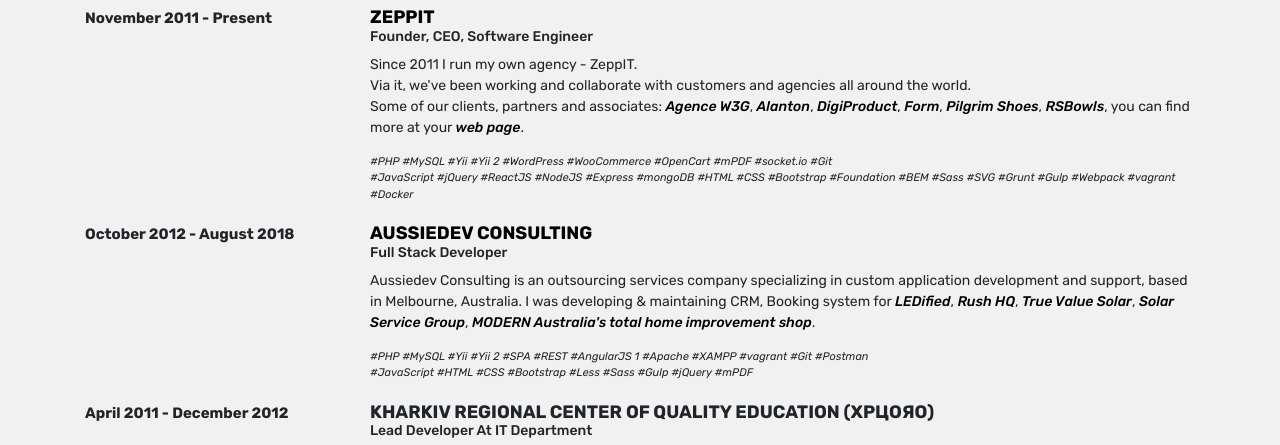
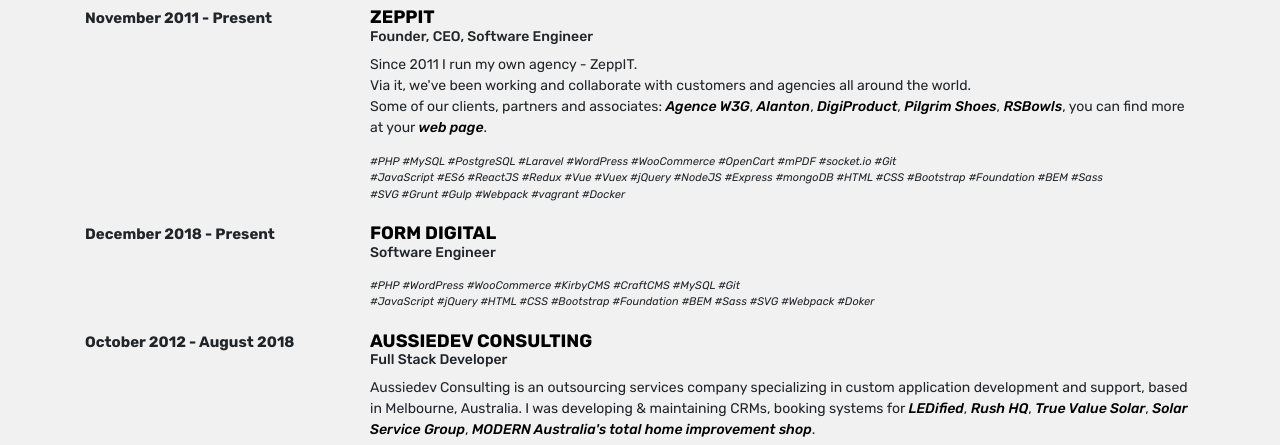
Before and after one commit to maschinoff/resume, a plain HTML site: page index.html in a window 1280 px wide. Shown: the part 504-949 px from the top of the page. Drawn offline with nearby package versions, Linux system fonts and the light colour scheme.

Commit message:
add form and fix some bugs

```diff
--- a/index.html
+++ b/index.html
@@ -135,14 +135,27 @@
                                     <a href="http://www.agence-w3g.com" target="_blank" rel="noopener nofollow">Agence W3G</a>,
                                     <a href="https://alanton.com.ua" target="_blank" rel="noopener nofollow">Alanton</a>,
                                     <a href="https://digiproduct.co.il" target="_blank" rel="noopener nofollow">DigiProduct</a>,
-                                    <a href="https://form-digital.com" target="_blank" rel="noopener nofollow">Form</a>,
                                     <a href="https://truefitshoes.com" target="_blank" rel="noopener nofollow">Pilgrim Shoes</a>,
                                     <a href="http://rsbowls.com" target="_blank" rel="noopener nofollow">RSBowls</a>, you can find more at your
                                     <a href="https://www.zeppit.pro" target="_blank" rel="noopener">web page</a>.
                                 </p>
                                 <div class="stack--small">
-                                    #PHP #MySQL #Yii #Yii 2 #WordPress #WooCommerce #OpenCart #mPDF #socket.io #Git<br>
-                                    #JavaScript #jQuery #ReactJS #NodeJS #Express #mongoDB #HTML #CSS #Bootstrap #Foundation #BEM #Sass #SVG #Grunt #Gulp #Webpack #vagrant #Docker
+                                    #PHP #MySQL #PostgreSQL #Laravel #WordPress #WooCommerce #OpenCart #mPDF #socket.io #Git<br>
+                                    #JavaScript #ES6 #ReactJS #Redux #Vue #Vuex #jQuery #NodeJS #Express #mongoDB #HTML #CSS #Bootstrap #Foundation #BEM #Sass <br/>
+                                    #SVG #Grunt #Gulp #Webpack #vagrant #Docker
+                                </div>
+                            </div>
+                        </article>
+                        <article class="row experience-event">
+                            <div class="col-sm-12 col-md-3 date">December 2018 - Present</div>
+                            <div class="col-sm-12 col-md-9">
+                                <h4 class="content-section-header"><a href="https://www.form-digital.com/" target="_blank" rel="noopener">Form Digital</a></h4>
+                                <h5 class="content-section-sub-header">Software Engineer</h5>
+                                <p class="event-description">
+                                </p>
+                                <div class="stack--small">
+                                    #PHP #WordPress #WooCommerce #KirbyCMS #CraftCMS #MySQL #Git<br>
+                                    #JavaScript #jQuery #HTML #CSS #Bootstrap #Foundation #BEM #Sass #SVG #Webpack #Doker
                                 </div>
                             </div>
                         </article>
@@ -153,7 +166,7 @@
                                 <h5 class="content-section-sub-header">Full stack developer</h5>
                                 <p class="event-description">
                                     Aussiedev Consulting is an outsourcing services company specializing in custom application
-                                    development and support, based in Melbourne, Australia. I was developing & maintaining CRM, Booking system for
+                                    development and support, based in Melbourne, Australia. I was developing & maintaining CRMs, booking systems for
                                     <a href="http://www.ledified.com.au/" target="_blank" rel="noopener nofollow">LEDified</a>,
                                     <a href="https://www.rushhq.com.au/" target="_blank" rel="noopener nofollow">Rush HQ</a>,
                                     <a href="https://truevaluesolar.com.au/" target="_blank" rel="noopener nofollow">True Value Solar</a>,
@@ -175,7 +188,7 @@
                                 <p class="event-description">
                                     That was like a part-time job or I guess ever just looks like a consulting. I didn't need to be at the office each and every day.
                                     I was visiting it about once a week created the tasks for the team members, reviewed the code,
-                                    answer developers questions. When they finished developed all their inner tools, I left
+                                    answered developers questions. When they finished developed all their inner tools, I left
                                     them because they could handle maintenance himself.
                                 </p>
                                 <div class="stack--small">
```
